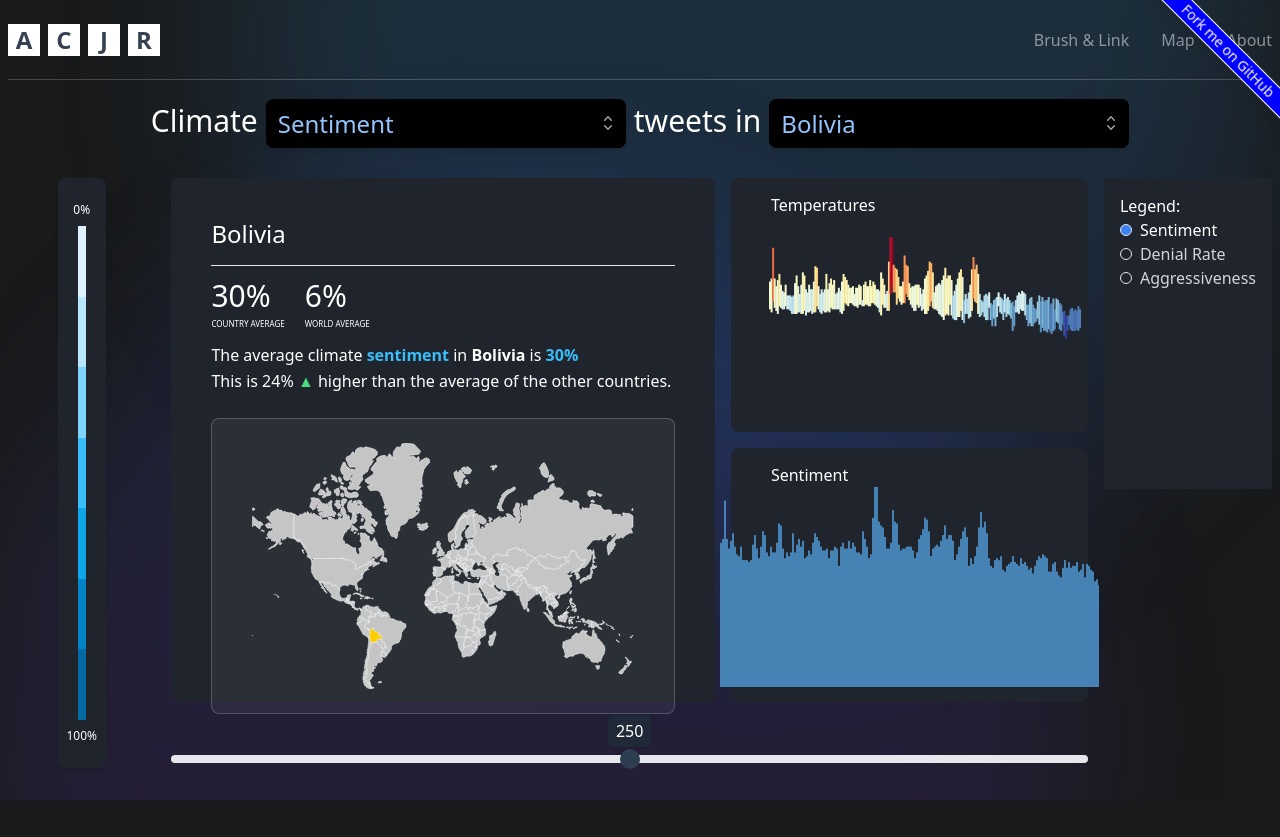
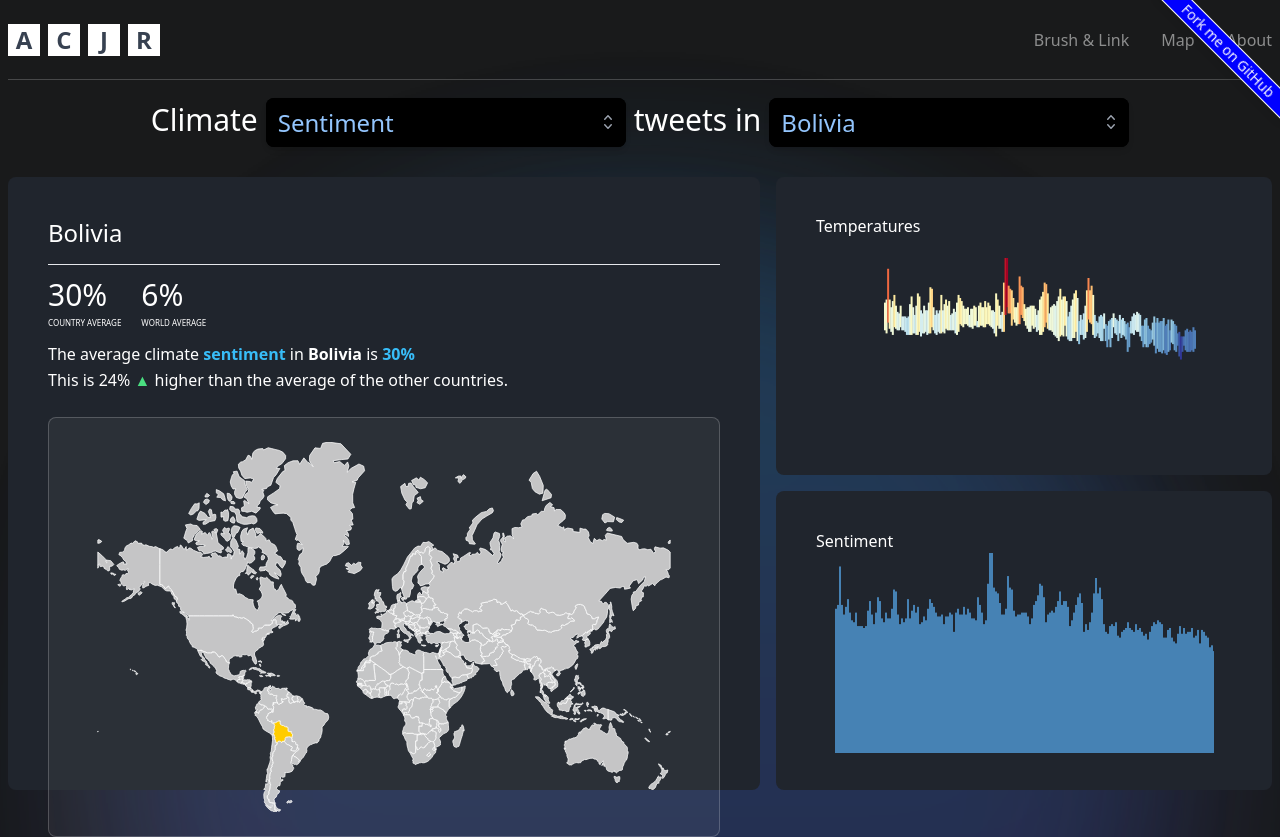
Before and after one commit to aiberk/infoVizGroup8, a Next.js app: page / in a window 1280 px wide. Before the commit the page ends 800 px from the top, so only its background shows below. Built offline with nearby package versions, Linux system fonts and the light colour scheme.

Commit message:
layout main fix

```diff
--- a/src/app/components/organisms/vizMain/visMain.tsx
+++ b/src/app/components/organisms/vizMain/visMain.tsx
@@ -38,7 +38,7 @@ const VisMain = () => {
     selections[0];
 
   return (
-    <div className="mainViz flex justify-center items-center cardandmap">
+    <div className="mainVizMain flex justify-center items-center cardandmap">
       <div className="cardanmapCard h-full">
         <Card
           country={selectedCountryData}
--- a/src/app/globals.css
+++ b/src/app/globals.css
@@ -98,3 +98,18 @@ body {
 .text-block {
   flex: 1;
 }
+
+.vizParentMain {
+  padding-bottom: 10px;
+  display: grid;
+  grid-template-columns: 0.5fr 1fr 1fr 1fr 0.5fr;
+  grid-template-rows: 0.5fr 1fr 1fr 1fr 0.5fr;
+  grid-column-gap: 1rem;
+  grid-row-gap: 1rem;
+}
+
+/* Removed .colorScale, .legend, .timeline as mainViz will take over their space */
+
+.mainVizMain {
+  grid-area: 2 / 1 / 6 / 6; /* Updated to span from row 2 to 6 and column 1 to 6 */
+}
--- a/src/app/page.tsx
+++ b/src/app/page.tsx
@@ -16,12 +16,10 @@ export default function Home() {
 
   return (
     <main className="row-auto flex-grow flex flex-col items-center">
-      <div className="bg-whit bg-opacity-5 w-full max-w-8xl h-full text-white vizParent">
+      <div className="bg-whit bg-opacity-5 w-full max-w-8xl h-full text-white vizParentMain">
         <Vizheader />
-        <VizLegend />
-        <VizTimeline />
+
         <VisMain />
-        <VizColor />
       </div>
     </main>
   );
```
Also changed, not shown: public/cookies.webp (added).
